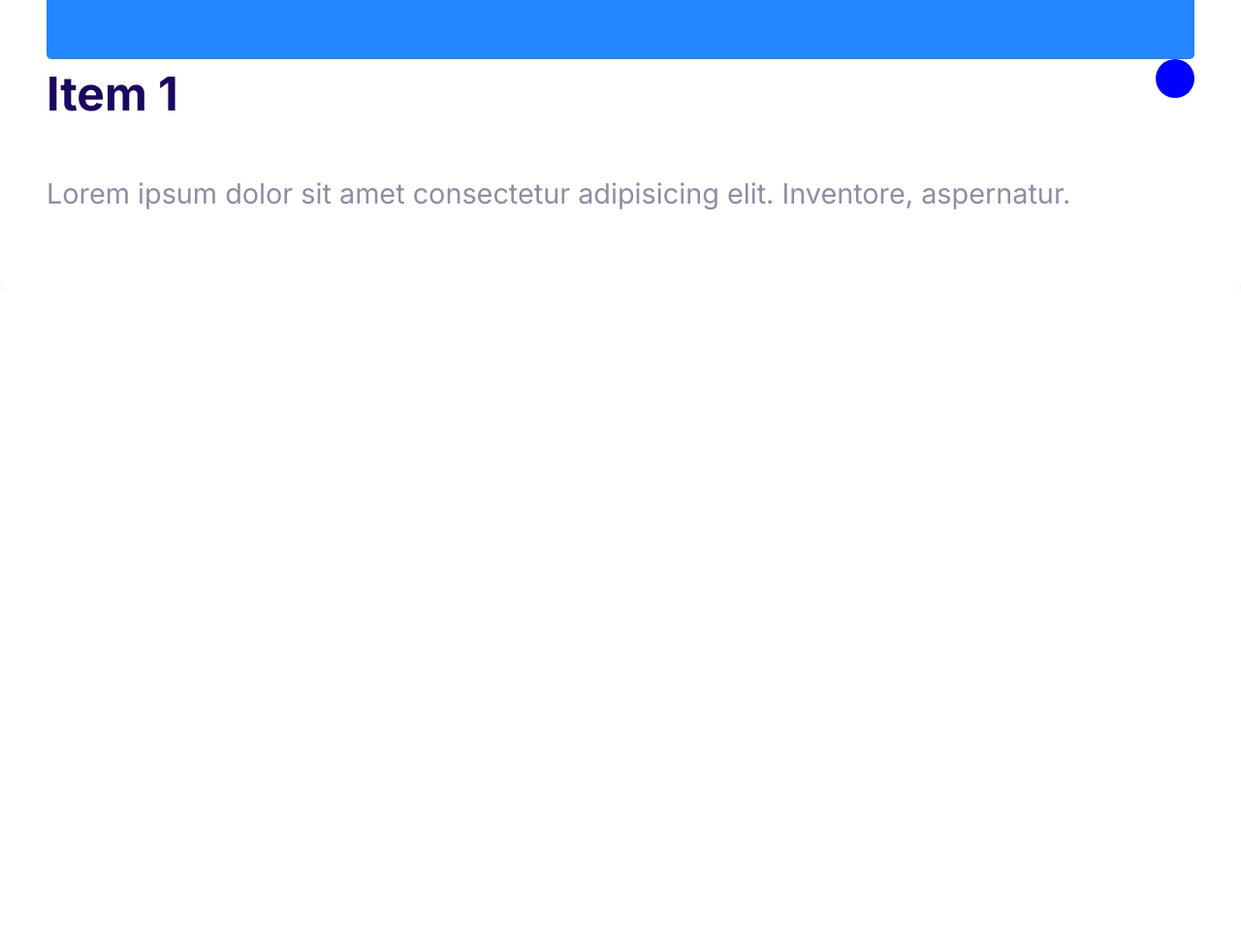
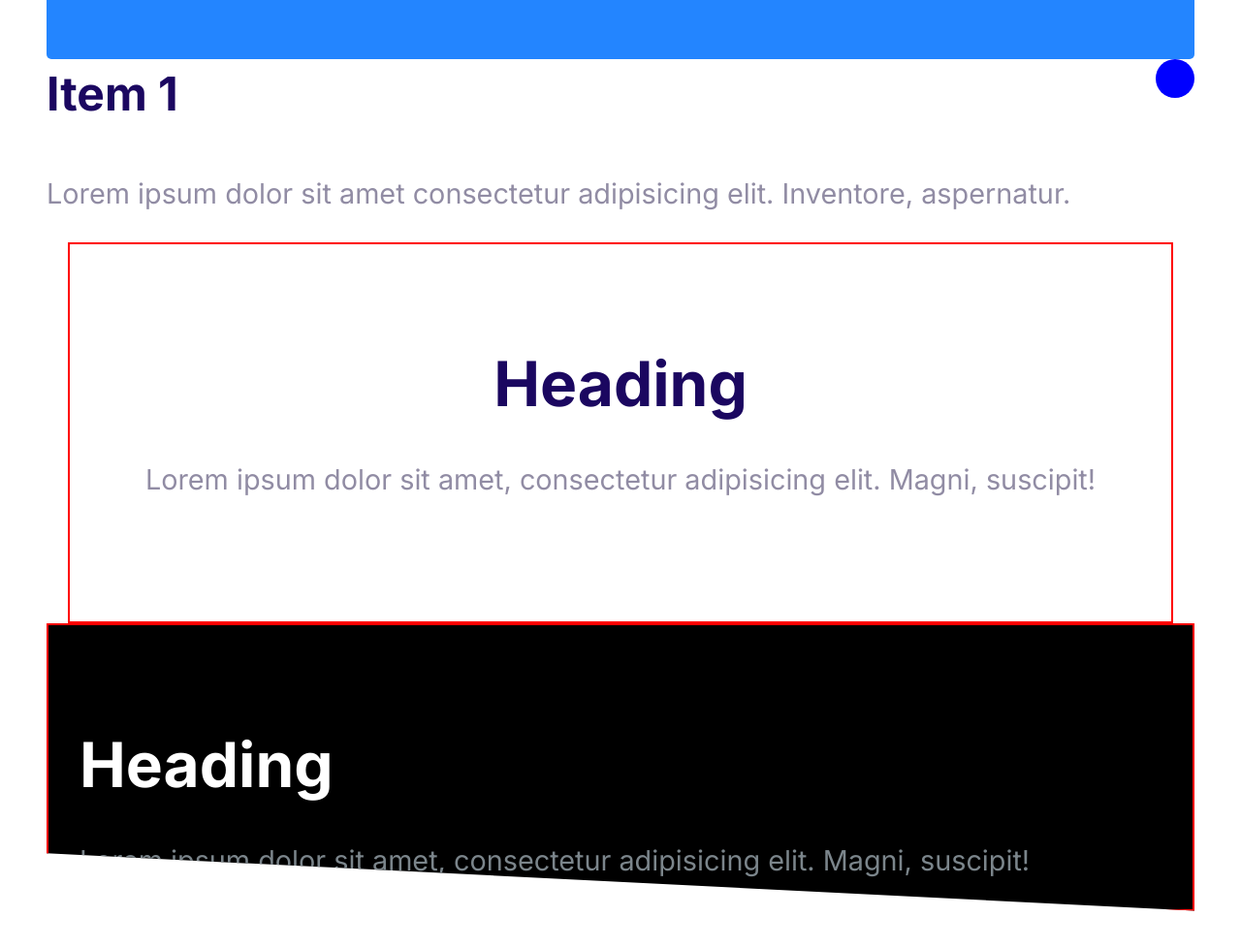
Before and after one commit to ramyabdulwahed/moshify, a plain HTML site: page index.html in a window 1280 px wide. Shown: the part 3571-4549 px from the top of the page at 97% size. Before the commit the page ends 3869 px from the top, so only its background shows below. Drawn offline with Linux system fonts and the light colour scheme.

Commit message:
creating and styling blocks

```diff
--- a/css/styless.css
+++ b/css/styless.css
@@ -482,3 +482,35 @@
     max height instead of height*/
     opacity:1;
 }
+
+/*blocks*/
+.block{
+    --padding-vertical:6rem;
+    padding: var(--padding-vertical) 2rem; /* padding 6rem, horizontal padding 2rem*/
+     border: 2px solid red;
+}
+.block__heading{
+    margin-top: 0;
+}
+.block--dark{
+    background-color: #000;
+    color: #7b858b;
+}
+.block--dark .block__heading{ /*targeting the heading inside the dark block*/
+    color: #fff;
+}
+.block--skewed-right{
+    padding-bottom: calc(var(--padding-vertical)) + 4rem; /*padding bottom is padding top + 4rem*/
+    clip-path: polygon(0% 0%, 100% 0%, 100% 100%, 0% 80%);
+}
+.block--skewed-left{
+    padding-bottom: calc(var(--padding-vertical)) + 4rem; /*padding bottom is padding top + 4rem*/
+    clip-path: polygon(0% 0%, 100% 0%, 100% 80%, 0% 100%);
+}
+.block__header{
+    text-align: center;
+}
+.container{
+    max-width: 1140px;
+    margin: 0 auto; /*center the container*/
+}
--- a/index.html
+++ b/index.html
@@ -165,6 +165,25 @@
         </p>
       </div>
     </div>
+
+    <!--blocks-->
+    <section class="block container">
+      <header class="block__header">
+      <h2 class="block__heading block--skewed-right"> Heading</h2>
+      <p> Lorem ipsum dolor sit amet, consectetur adipisicing elit. Magni, suscipit!
+      </p>
+      </header>
+    </section>
+
+    <section class="block block--dark block--skewed-right">
+
+        <div class="container">
+          <h2 class="block__heading"> Heading</h2>
+          <p> Lorem ipsum dolor sit amet, consectetur adipisicing elit. Magni, suscipit!
+          </p>
+        </div>
+    </section>
+
     <script src="main.js"></script>
   </body>
 </html>
```
